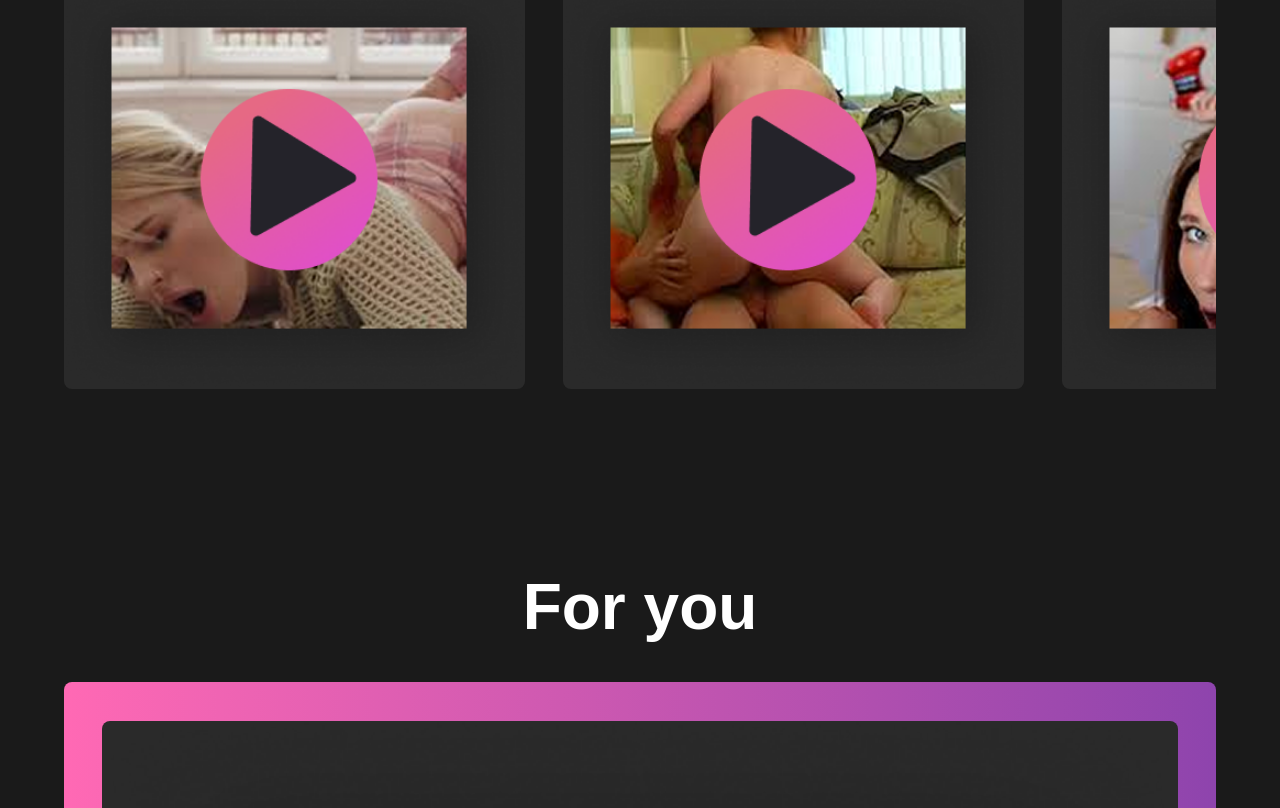
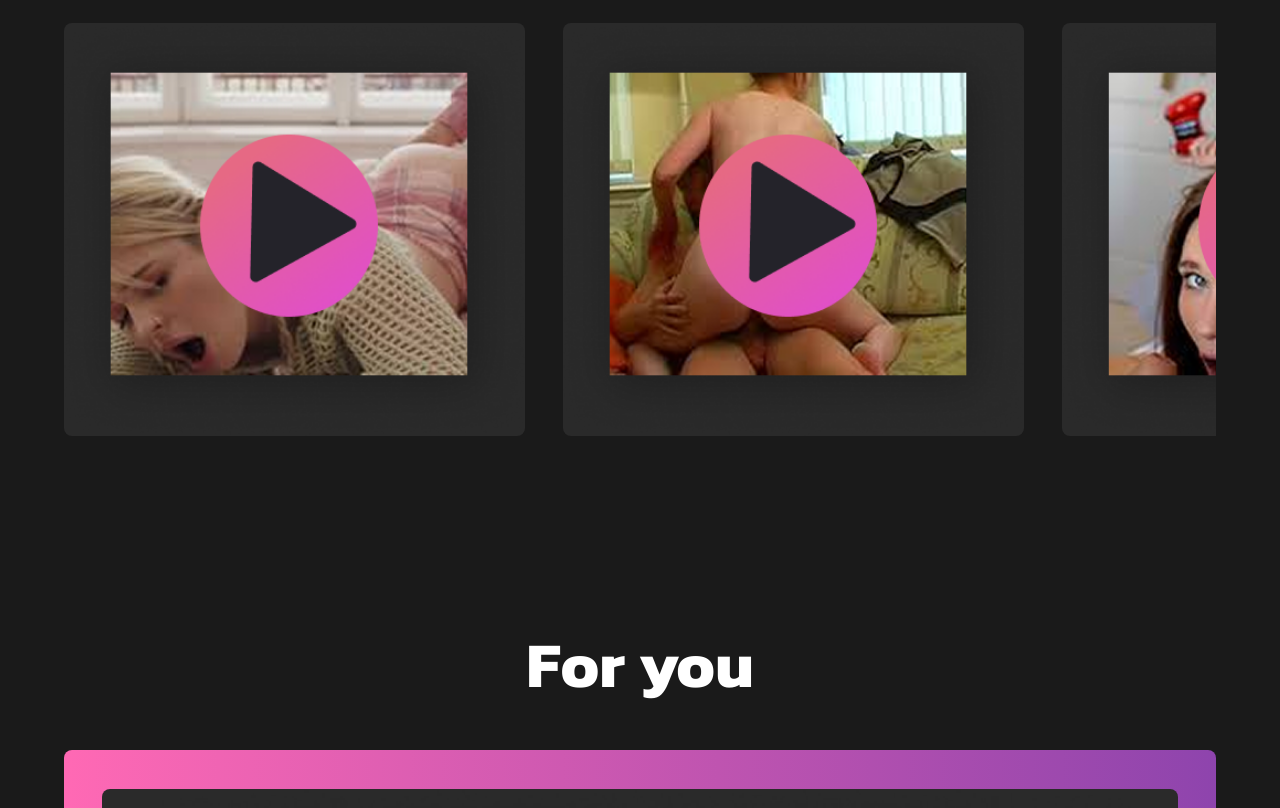
Before and after one commit to simpletoolsinc/qgfqwfq, a plain HTML site: page index.html in a window 1280 px wide. Shown: the part 382-1190 px from the top of the page. Drawn offline with Linux system fonts and the light colour scheme.

Commit message:
Update index.html

```diff
--- a/index.html
+++ b/index.html
@@ -4,10 +4,11 @@
     <meta charset="UTF-8">
     <meta name="viewport" content="width=device-width, initial-scale=1.0">
     <title>Hotgram - Home</title>
+    <link href="https://fonts.googleapis.com/css2?family=Kanit:wght@400;700&display=swap" rel="stylesheet">
     <style>
         body {
             margin: 0;
-            font-family: Arial, sans-serif;
+            font-family: 'Kanit', sans-serif;
             background-color: #1a1a1a;
             color: #ffffff;
         }
```
